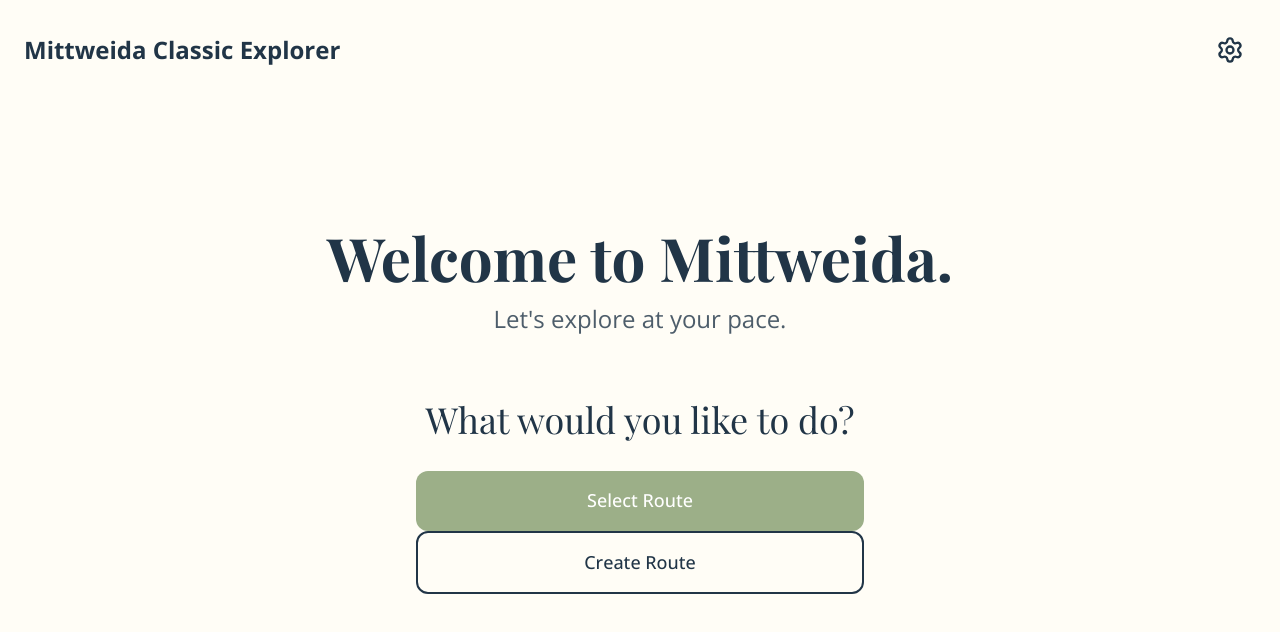
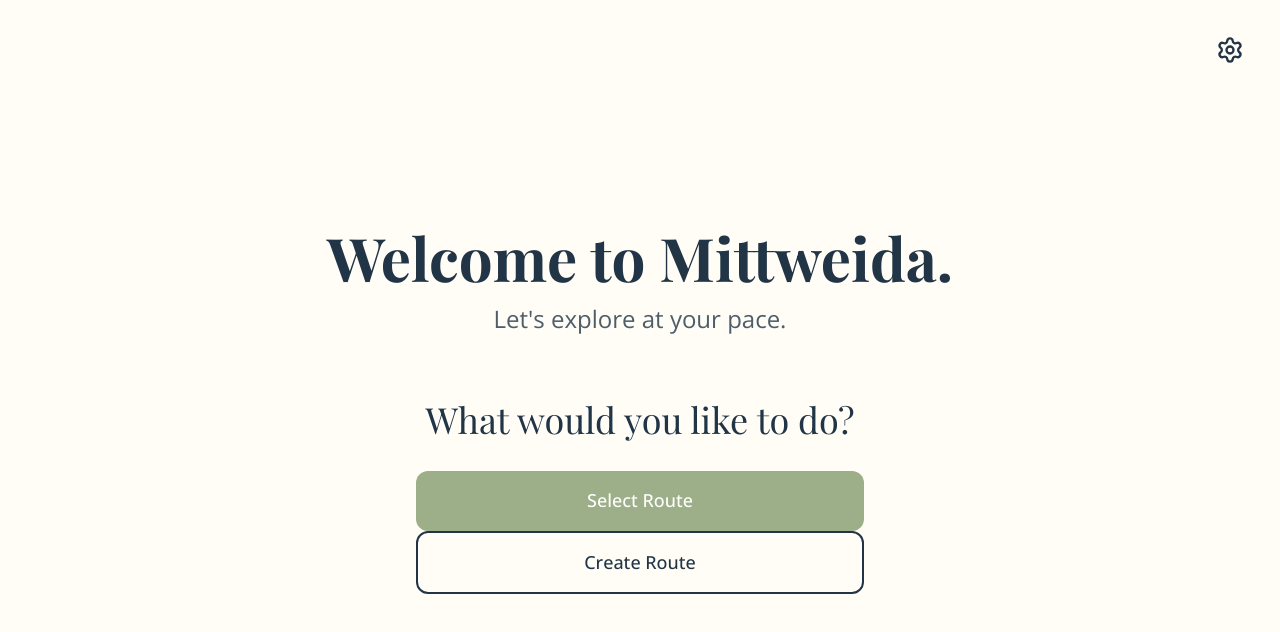
Before and after one commit to sanitaravel/mittweida, a React (Vite) app in the folder frontend/: page / in a window 1280 px wide. Shown: the top 632 px of the page. Built offline with nearby package versions, Linux system fonts and the light colour scheme.

Commit message:
feat(ui): remove title text from welcome page header
- Removed 'Mittweida Classic Explorer' text from header
- Kept settings button positioned in top right corner
- Updated header layout from justify-between to justify-end
- Creates cleaner, more minimal header design

```diff
--- a/frontend/src/pages/Welcome.tsx
+++ b/frontend/src/pages/Welcome.tsx
@@ -3,12 +3,8 @@ import { Settings } from 'lucide-react'
 
 const Welcome = () => {
   return (
-    <div className="min-h-screen bg-cream flex flex-col">
-      {/* Header with Logo and Settings */}
-      <header className="flex justify-between items-center p-6">
-        <div className="text-display text-2xl font-bold text-charcoal">
-          Mittweida Classic Explorer
-        </div>
+    <div className="min-h-screen bg-cream flex flex-col">      {/* Header with Settings */}
+      <header className="flex justify-end items-center p-6">
         <Link href="/settings">
           <button className="p-3 rounded-full hover:bg-beige transition-colors">
             <Settings size={28} className="text-charcoal" />
```
